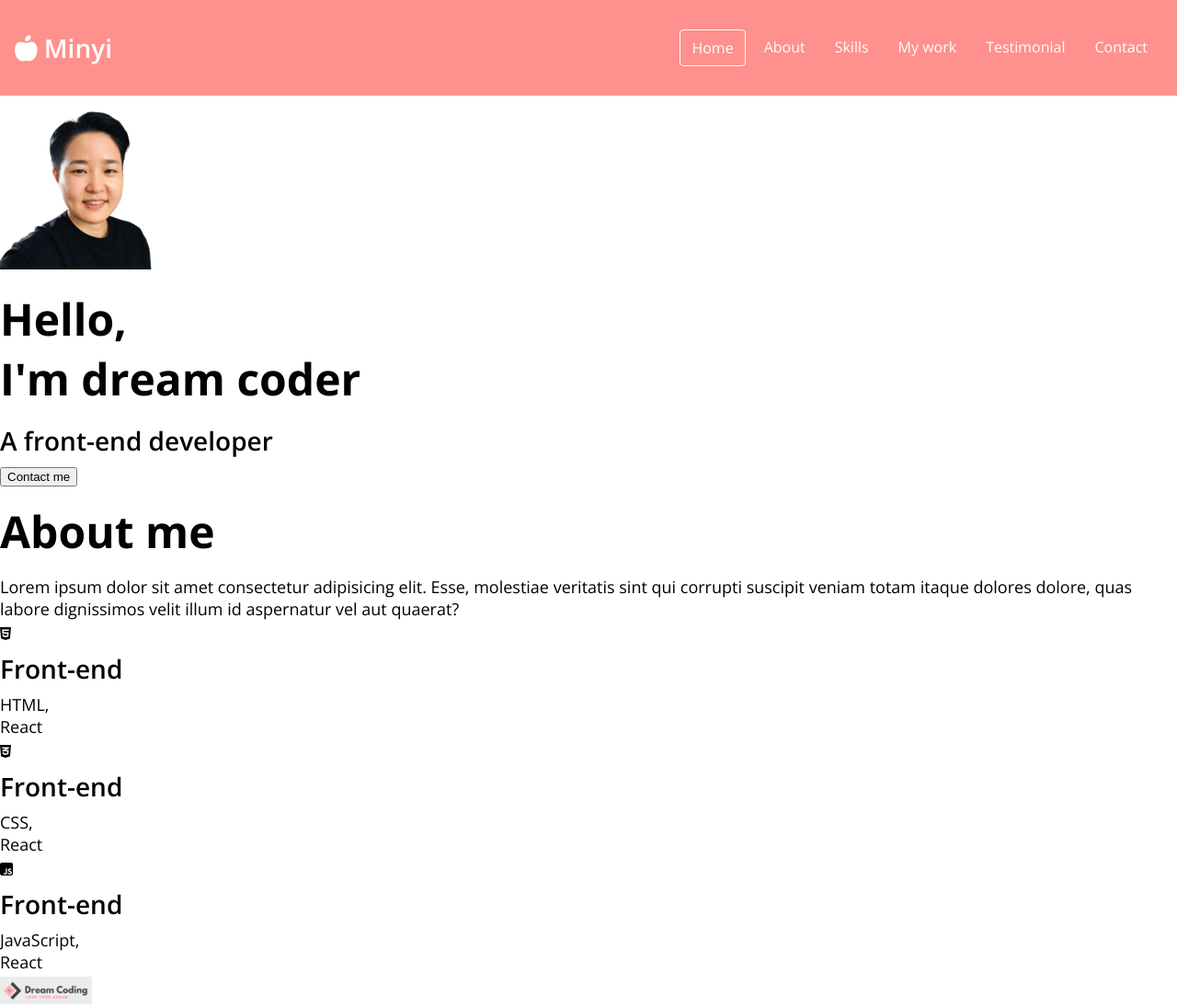
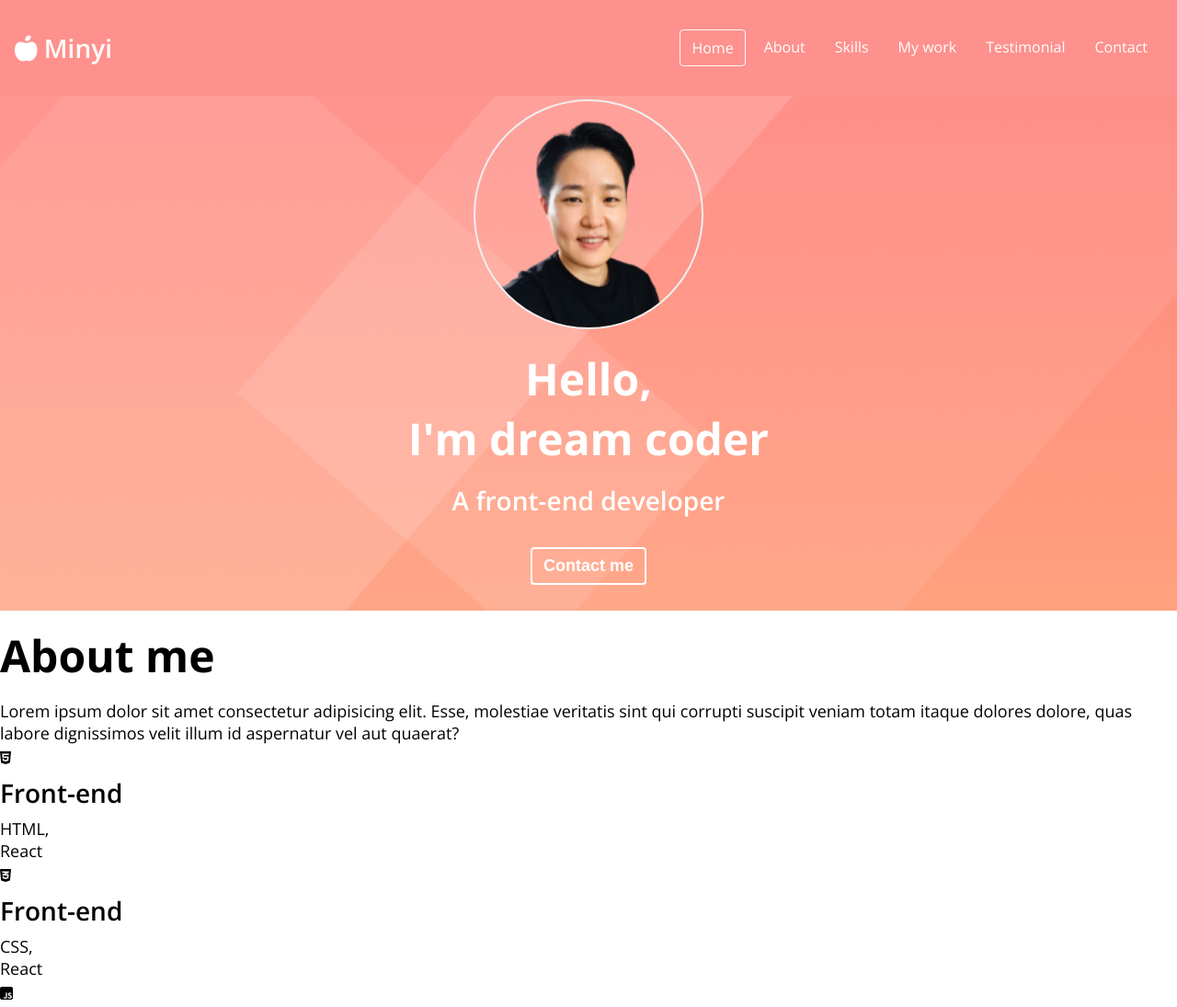
Before and after one commit to unknownvoyager2020/Portfolio, a plain HTML site: page index.html in a window 1280 px wide. Shown: the top 1095 px of the page at 92% size. Drawn offline with nearby package versions, Linux system fonts and the light colour scheme.

Commit message:
CSS: Home

```diff
--- a/style.css
+++ b/style.css
@@ -70,6 +70,13 @@ a {
 ul {
   list-style: none;
   padding-left: 0;
+}
+
+button {
+  background-color: transparent;
+  cursor: pointer;
+  border: none;
+  outline: none;
 }
 
 /* Typography */
@@ -148,3 +155,33 @@ p {
   background-color: var(--color-dark-pink);
   border-radius: 4px;
 }
+
+/* Home */
+
+#home {
+  background: url("imgs/homebackground.png") center/cover no-repeat;
+  padding: 4px;
+  text-align: center;
+}
+
+.home__avatar {
+  width: 250px;
+  height: 250px;
+  border-radius: 50%;
+  border: 2px solid var(--color-light-white);
+}
+
+.home__title,
+.home__description {
+  color: var(--color-white);
+}
+
+.home__contact {
+  color: var(--color-white);
+  font-size: var(--font-regular);
+  font-weight: var(--weight-semi-bold);
+  margin: 24px;
+  padding: 8px 12px;
+  border: 2px solid var(--color-white);
+  border-radius: var(--size-border-radius);
+}
```
Also changed, not shown: imgs/homebackground.png (added), 1 other file.
